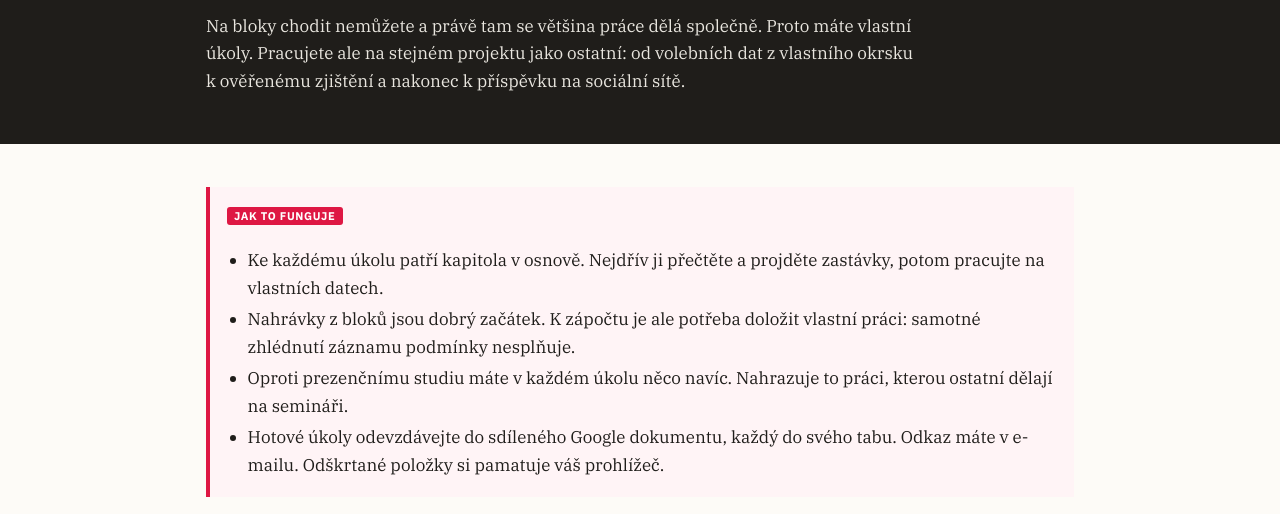
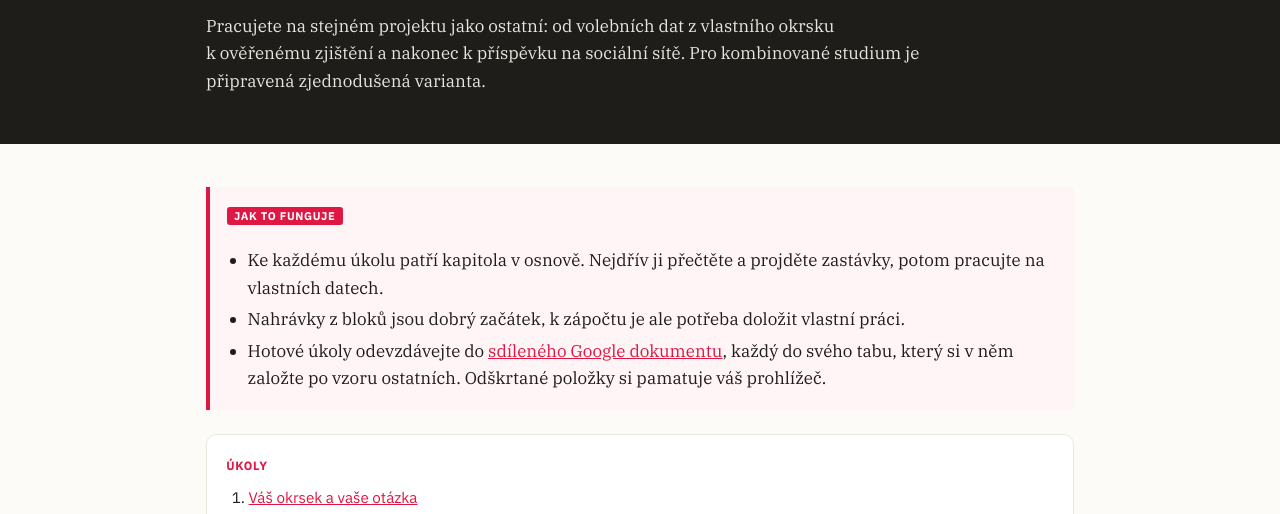
Before and after one commit to DataTimes-org/ujep, a plain HTML site: page datova-zurnalistika/kombinovane/index.html in a window 1280 px wide. Shown: the part 219-733 px from the top of the page. Drawn offline with Linux system fonts and the light colour scheme.

Commit message:
Kombinované studium: úvod se zjednodušenou variantou, odkaz na Google dokument
Co-Authored-By: Claude Opus 5.5 <noreply@anthropic.com>

```diff
--- a/datova-zurnalistika/kombinovane/index.html
+++ b/datova-zurnalistika/kombinovane/index.html
@@ -28,7 +28,7 @@
   <p class="crumbs"><a href="../../index.html">Předměty</a> › <a href="../index.html">Datová žurnalistika</a> › Kombinované studium</p>
   <p class="lbl">Kombinované studium · ZS 2026/27</p>
   <h1>Úkoly pro kombinované studium</h1>
-  <p>Na bloky chodit nemůžete a&nbsp;právě tam se většina práce dělá společně. Proto máte vlastní úkoly. Pracujete ale na stejném projektu jako ostatní: od volebních dat z&nbsp;vlastního okrsku k&nbsp;ověřenému zjištění a&nbsp;nakonec k&nbsp;příspěvku na sociální sítě.</p>
+  <p>Pracujete na stejném projektu jako ostatní: od volebních dat z&nbsp;vlastního okrsku k&nbsp;ověřenému zjištění a&nbsp;nakonec k&nbsp;příspěvku na sociální sítě. Pro kombinované studium je připravená zjednodušená varianta.</p>
 </div></section>
 
 <main class="wrap">
@@ -37,9 +37,8 @@
   <span class="tag">Jak to funguje</span>
   <ul>
     <li>Ke každému úkolu patří kapitola v&nbsp;osnově. Nejdřív ji přečtěte a&nbsp;projděte zastávky, potom pracujte na vlastních datech.</li>
-    <li>Nahrávky z&nbsp;bloků jsou dobrý začátek. K&nbsp;zápočtu je ale potřeba doložit vlastní práci: samotné zhlédnutí záznamu podmínky nesplňuje.</li>
-    <li>Oproti prezenčnímu studiu máte v&nbsp;každém úkolu něco navíc. Nahrazuje to práci, kterou ostatní dělají na semináři.</li>
-    <li>Hotové úkoly odevzdávejte do sdíleného Google dokumentu, každý do svého tabu. Odkaz máte v&nbsp;e-mailu. Odškrtané položky si pamatuje váš prohlížeč.</li>
+    <li>Nahrávky z&nbsp;bloků jsou dobrý začátek, k&nbsp;zápočtu je ale potřeba doložit vlastní práci.</li>
+    <li>Hotové úkoly odevzdávejte do <a href="https://docs.google.com/document/d/1703SvQGwA_kmcyU5F6ka8LKkZ_LxSCmZleSrb0bHqHY/edit?tab=t.48znoq6bem8n" target="_blank" rel="noopener">sdíleného Google dokumentu</a>, každý do svého tabu, který si v&nbsp;něm založte po vzoru ostatních. Odškrtané položky si pamatuje váš prohlížeč.</li>
   </ul>
 </div>
 
```
